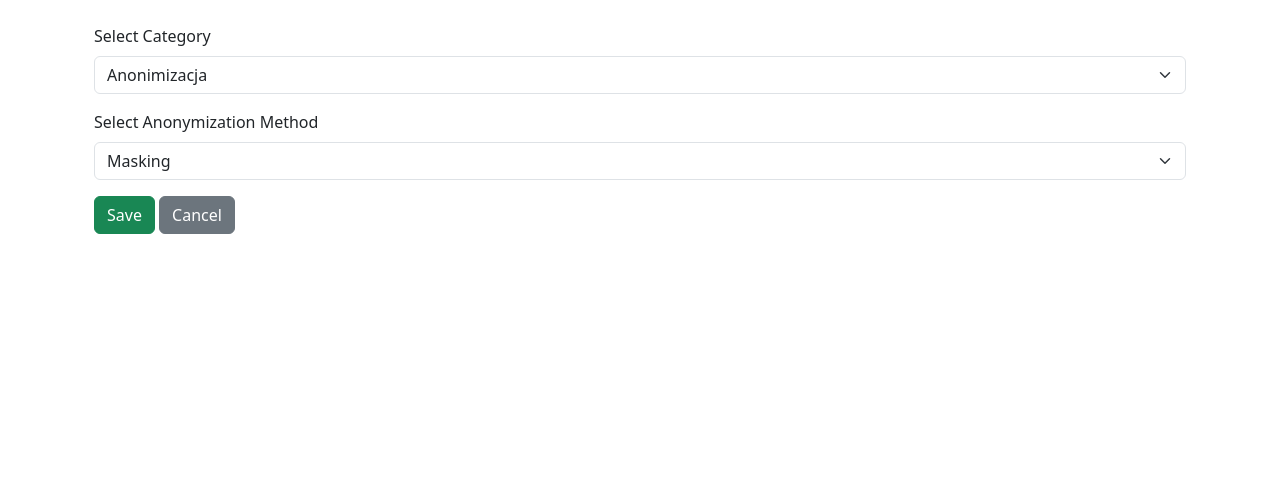
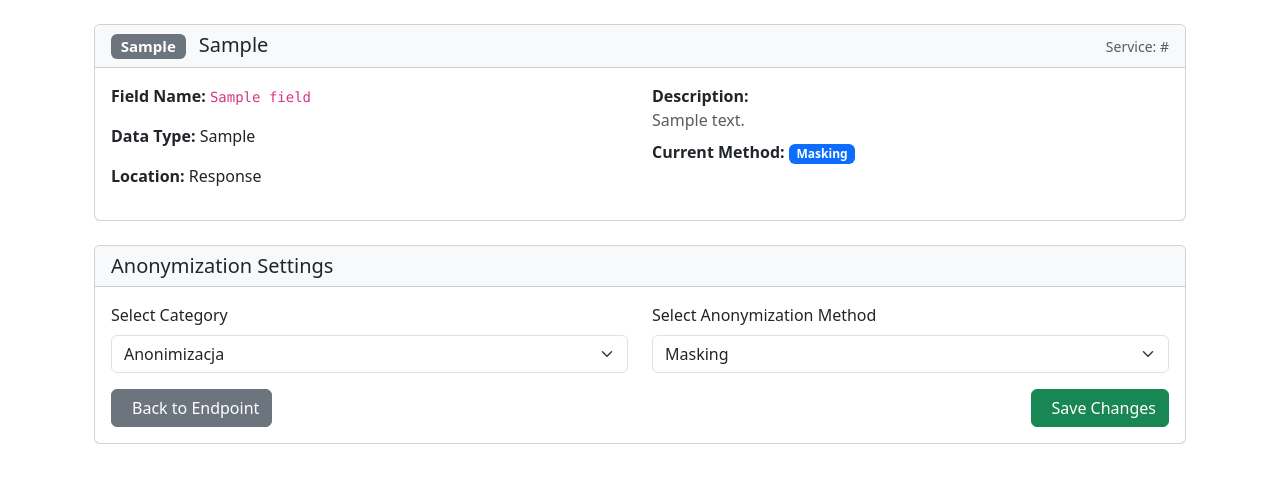
Before and after one commit to w757/anonymization_manager, a Flask app: page /edit_anonymization/1 in a window 1280 px wide. Shown: the part 56-539 px from the top of the page. Run offline with Flask 3, Linux system fonts and the light colour scheme; data comes from the database, SQL or seed files in the repository; tables that the repository leaves empty hold one stand-in row (values such as "Sample post").

Commit message:
frontend chang - edit anonymization method

```diff
--- a/Proxy/app.py
+++ b/Proxy/app.py
@@ -132,38 +132,38 @@
     methods = AnonymizationMethod.query.filter_by(category=data['category']).all()
     return jsonify([{'id': m.id, 'name': m.name} for m in methods])
 
+
+
 @app.route("/edit_anonymization/<int:field_id>", methods=["GET", "POST"])
 def edit_anonymization(field_id):
     field = Field.query.get_or_404(field_id)
+    endpoint = field.endpoint  # Pobieramy powiązany endpoint
+    swagger = endpoint.swagger  # Pobieramy powiązany swagger
+
     form = AnonymizationForm()
 
     # Dla żądania GET - wczytaj istniejące wartości
     if request.method == 'GET':
         if field.anonymization and field.anonymization.anonymization_method:
             form.category.data = field.anonymization.anonymization_method.category
-            # Nie ustawiamy metody tutaj, bo zostanie załadowana przez JavaScript
 
     # Dla żądania POST - zapisz zmiany
     if request.method == 'POST':
-        # Pobierz ID metody z formularza
         method_id = request.form.get('anonymization_method')
 
         if not method_id:
             flash("Please select an anonymization method", "danger")
             return redirect(url_for('edit_anonymization', field_id=field.id))
 
-        # Sprawdź czy metoda istnieje
         method = AnonymizationMethod.query.get(method_id)
         if not method:
             flash("Invalid method selected", "danger")
             return redirect(url_for('edit_anonymization', field_id=field.id))
 
-        # Upewnij się, że istnieje rekord FieldAnonymization
         if not field.anonymization:
             field.anonymization = FieldAnonymization(field_id=field.id)
             db.session.add(field.anonymization)
 
-        # Aktualizuj metodę
         field.anonymization.anonymization_method_id = method.id
 
         try:
@@ -171,8 +171,8 @@
             flash("Anonymization method updated successfully!", "success")
             return redirect(url_for(
                 "swagger_details",
-                id=field.endpoint.swagger_id,
-                _anchor=f"endpoint-{field.endpoint.id}"
+                id=endpoint.swagger_id,
+                _anchor=f"endpoint-{endpoint.id}"
             ))
         except Exception as e:
             db.session.rollback()
@@ -182,8 +182,11 @@
         "edit_anonymization.html",
         form=form,
         field=field,
+        endpoint=endpoint,
+        swagger=swagger,
         current_method=field.anonymization.anonymization_method if field.anonymization else None
     )
+
 
 @app.route("/delete_swagger/<int:id>", methods=["POST"])
 def delete_swagger(id):
--- a/Proxy/templates/edit_anonymization.html
+++ b/Proxy/templates/edit_anonymization.html
@@ -2,10 +2,57 @@
 
 {% block content %}
 <div class="container">
+    <!-- Nagłówek z informacjami o endpointcie -->
+    <div class="card mb-4">
+        <div class="card-header bg-light">
+            <div class="d-flex justify-content-between align-items-center">
+                <h5 class="mb-0">
+                    <span class="badge bg-{% if endpoint.method == 'GET' %}info{% elif endpoint.method == 'POST' %}success{% elif endpoint.method == 'PUT' %}warning{% elif endpoint.method == 'DELETE' %}danger{% else %}secondary{% endif %} me-2">
+                        {{ endpoint.method }}
+                    </span>
+                    {{ endpoint.path }}
+                </h5>
+                <small class="text-muted">Service: {{ swagger.api_url }}</small>
+            </div>
+        </div>
+        <div class="card-body">
+            <div class="row">
+                <div class="col-md-6">
+                    <p><strong>Field Name:</strong> <code>{{ field.name }}</code></p>
+                    <p><strong>Data Type:</strong> {{ field.data_type }}</p>
+                    <p><strong>Location:</strong> {% if field.is_response_field %}Response{% else %}Request{% endif %}</p>
+                </div>
+                <div class="col-md-6">
+                    {% if field.description %}
+                    <div class="mb-2">
+                        <strong>Description:</strong>
+                        <p class="text-muted mb-0">{{ field.description }}</p>
+                    </div>
+                    {% endif %}
+                    {% if field.anonymization and field.anonymization.anonymization_method %}
+                    <div>
+                        <strong>Current Method:</strong>
+                        <span class="badge bg-primary">
+                            {{ field.anonymization.anonymization_method.name }}
+                        </span>
+                    </div>
+                    {% endif %}
+                </div>
+            </div>
+        </div>
+    </div>
+
+    <!-- Formularz edycji -->
+    <div class="card">
+        <div class="card-header bg-light">
+            <h5 class="mb-0">Anonymization Settings</h5>
+        </div>
+        <div class="card-body">
             <form method="POST" id="anonymization-form">
                 {{ form.hidden_tag() }}
 
-        <div class="mb-3">
+                <div class="row mb-3">
+                    <div class="col-md-6">
                         <label class="form-label">Select Category</label>
                         <select class="form-select" id="category" name="category" onchange="updateAnonymizationMethods()" required>
                             <option value="" disabled {% if not form.category.data %}selected{% endif %}>Select a category</option>
@@ -17,7 +64,7 @@
                         </select>
                     </div>
 
-        <div class="mb-3">
+                    <div class="col-md-6">
                         <label class="form-label">Select Anonymization Method</label>
                         <select class="form-select" id="anonymization_method" name="anonymization_method" required>
                             <option value="" disabled selected>Select an anonymization method</option>
@@ -26,11 +73,20 @@
                             {% endif %}
                         </select>
                     </div>
+                </div>
 
-        <button type="submit" class="btn btn-success">Save</button>
+                <div class="d-flex justify-content-between">
                     <a href="{{ url_for('swagger_details', id=field.endpoint.swagger_id) }}"
-           class="btn btn-secondary">Cancel</a>
+                       class="btn btn-secondary">
+                        <i class="fas fa-arrow-left me-2"></i>Back to Endpoint
+                    </a>
+                    <button type="submit" class="btn btn-success">
+                        <i class="fas fa-save me-2"></i>Save Changes
+                    </button>
+                </div>
             </form>
+        </div>
+    </div>
 </div>
 
 <script>
@@ -44,6 +100,9 @@
         return;
     }
 
+    // Pokazujemy loader podczas ładowania
+    methodSelect.innerHTML = '<option value="" disabled selected>Loading methods...</option>';
+
     fetch('/get_anonymization_methods', {
         method: 'POST',
         headers: {
@@ -51,9 +110,18 @@
         },
         body: JSON.stringify({ category: category })
     })
-    .then(response => response.json())
+    .then(response => {
+        if (!response.ok) throw new Error('Network response was not ok');
+        return response.json();
+    })
     .then(data => {
         methodSelect.innerHTML = '<option value="" disabled selected>Select an anonymization method</option>';
+
+        if (data.length === 0) {
+            methodSelect.innerHTML = '<option value="" disabled selected>No methods available for this category</option>';
+            return;
+        }
+
         data.forEach(method => {
             const option = new Option(method.name, method.id);
             methodSelect.add(option);
@@ -65,7 +133,10 @@
             methodSelect.value = currentMethodId;
         }
     })
-    .catch(error => console.error('Error:', error));
+    .catch(error => {
+        console.error('Error:', error);
+        methodSelect.innerHTML = '<option value="" disabled selected>Error loading methods</option>';
+    });
 }
 
 // Inicjalizacja przy ładowaniu strony
@@ -81,6 +152,7 @@
         if (!methodSelect.value) {
             e.preventDefault();
             alert('Please select an anonymization method');
+            methodSelect.focus();
         }
     });
 });
```
Lines whose indentation alone changed are shown as unchanged.
